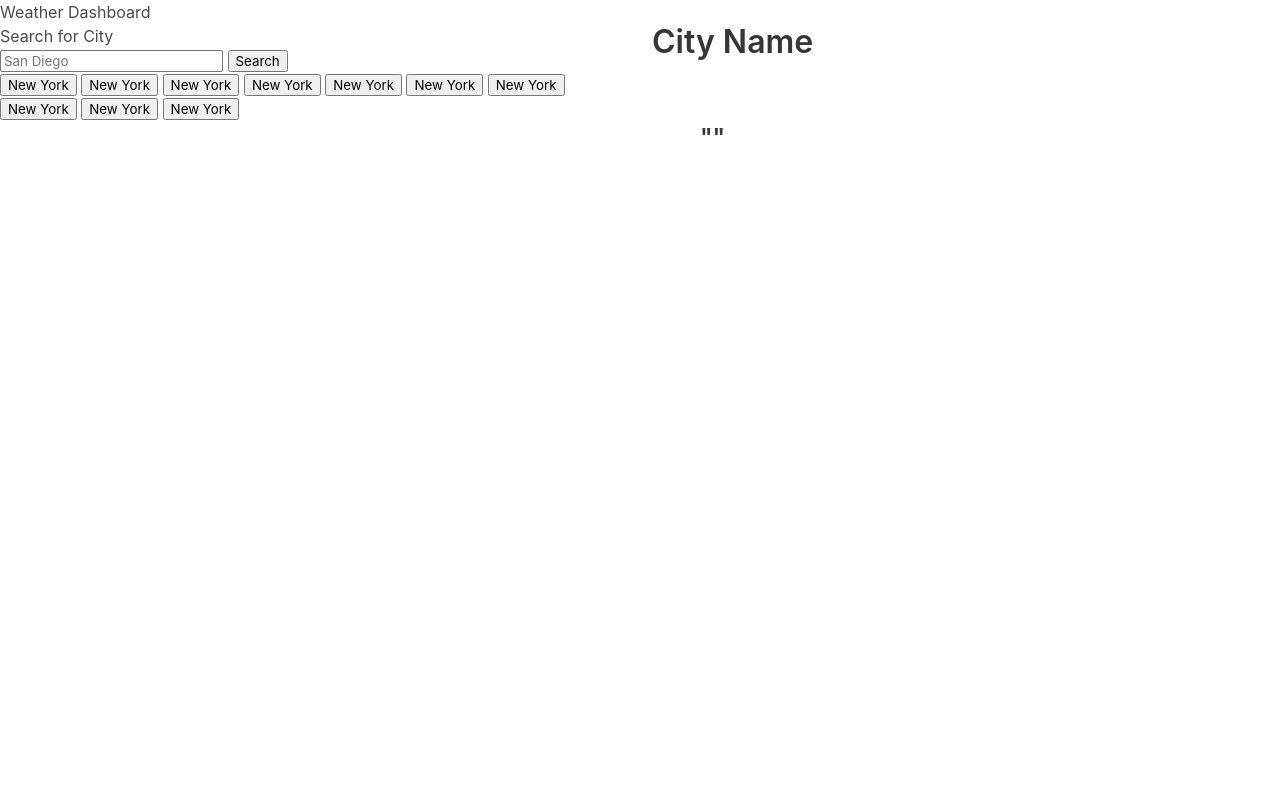
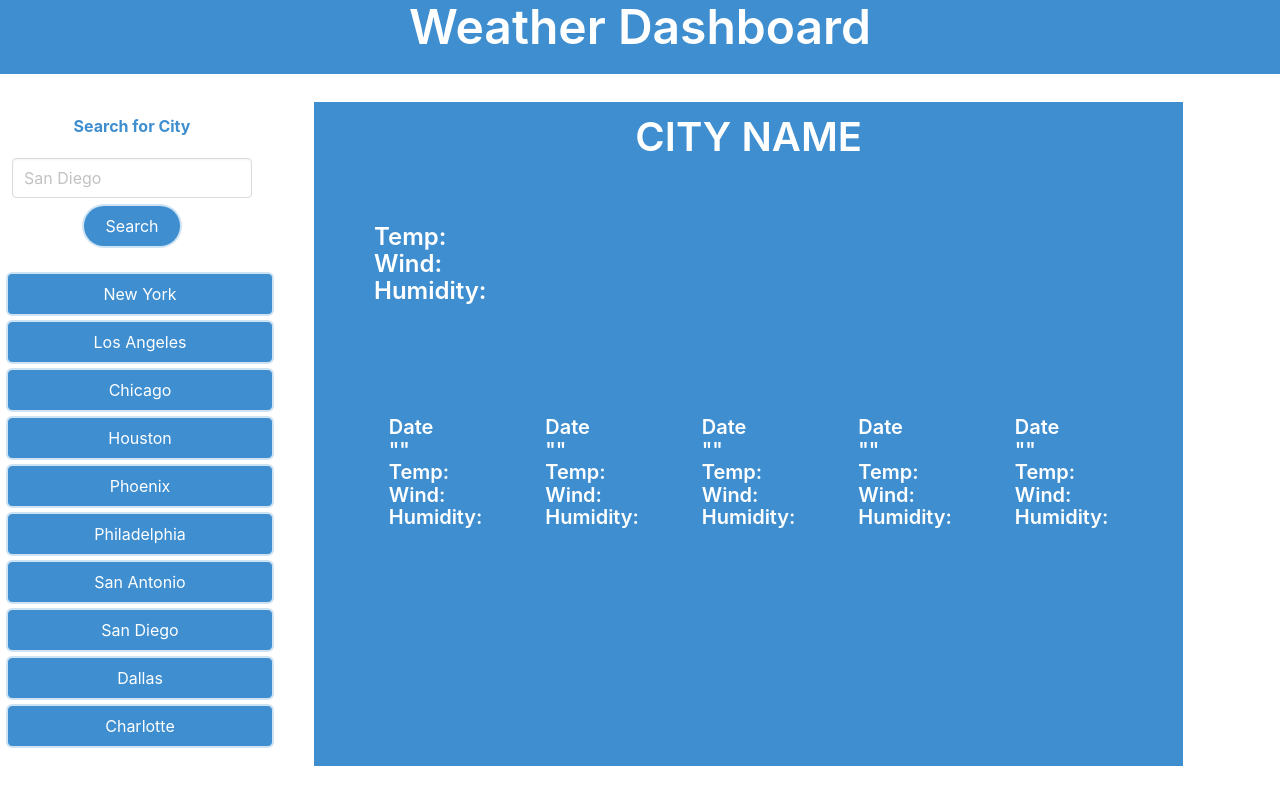
Before and after one commit to kwm0304/Weather-App, a plain HTML site: page index.html in a window 1280 px wide. Drawn offline with nearby package versions, Linux system fonts and the light colour scheme.

Commit message:
done w/ html & css

```diff
--- a/index.html
+++ b/index.html
@@ -8,38 +8,44 @@
     <link rel="stylesheet" href="./style.css">
     <link rel="stylesheet" href="https://cdnjs.cloudflare.com/ajax/libs/font-awesome/6.2.0/css/all.min.css" integrity="sha512-xh6O/CkQoPOWDdYTDqeRdPCVd1SpvCA9XXcUnZS2FmJNp1coAFzvtCN9BmamE+4aHK8yyUHUSCcJHgXloTyT2A==" crossorigin="anonymous" referrerpolicy="no-referrer" />
     <script src="https://code.jquery.com/jquery-3.4.1.min.js"></script>
-    <script src="./script.js" defer></script>
-    <title>Weather-App</title>
+    <script src="./index.js" defer></script>
+    <title>Weather Dashboard</title>
 </head>
 <body>
-    <header>
-        <h1>Weather Dashboard</h1>
+    <header class="hero is-info">
+        <h1 class="title is-1 has-text-centered has-text-white">Weather Dashboard</h1>
     </header>
     <div class="columns">
-        <div class="column">
-            <label>Search for City</label>
-            <form>
-                <input type="text" id="citysearch" placeholder="San Diego">
-                <button id="searchBtn" type="button" >Search</button>
+    <div class="column is-3 searchbar">
+        <div class="field">
+            <label class="label has-text-centered has-text-info">Search for City</label>
+            <div class="control">
+                <form class="p-3">
+                <input id="citysearch" class="input is-index is-outlined" type="text" placeholder="San Diego"/>
+                <div class="has-text-centered">
+                <button id="searchBtn" class="button is-info is-rounded is-focused" type="button">Search</button>
+                </div>
                 </form>
-            <button id="search-history1">New York</button>
-            <button id="search-history1">New York</button>
-            <button id="search-history1">New York</button>
-            <button id="search-history1">New York</button>
-            <button id="search-history1">New York</button>
-            <button id="search-history1">New York</button>
-            <button id="search-history1">New York</button>
-            <button id="search-history1">New York</button>
-            <button id="search-history1">New York</button>
-            <button id="search-history1">New York</button>
+                <button id="search-history1" class="button is-info is-focused is-fullwidth ">New York</button>
+                <button id="search-history2" class="button is-info is-focused is-fullwidth is-outlined">Los Angeles</button>
+                <button id="search-history3" class="button is-info is-focused is-fullwidth is-outlined">Chicago</button>
+                <button id="search-history4" class="button is-info is-focused is-fullwidth is-outlined">Houston</button>
+                <button id="search-history5" class="button is-info is-focused is-fullwidth is-outlined">Phoenix</button>
+                <button id="search-history6" class="button is-info is-focused is-fullwidth is-outlined">Philadelphia</button>
+                <button id="search-history7" class="button is-info is-focused is-fullwidth is-outlined">San Antonio</button>
+                <button id="search-history8" class="button is-info is-focused is-fullwidth is-outlined">San Diego</button>
+                <button id="search-history9" class="button is-info is-focused is-fullwidth is-outlined">Dallas</button>
+                <button id="search-history10" class="button is-info is-focused is-fullwidth is-outlined">Charlotte</button>
             </div>
-        <div id="current-city" class="column">
-            <h1 id="current-city-name" class="title">City Name</h1>
+        </div>
+    </div>
+    <div id="currentcity" class="column is-8 has-background-info">
+
+        <h1 id="current-city-name" class="title is-2 has-text-white has-text-centered">CITY NAME</h1>
         <article class="title is-4 m-6 py-4">
-                <icon>""</icon>
-                <p class="has-text-white">Temp</p>
-                <p class="has-text-white">Wind</p>
-                <p class="has-text-white">Humidity</p>
+        <p id="current-temp" class="has-text-white">Temp:</p>
+        <p id="current-wind" class="has-text-white">Wind:</p>
+        <p id="current-humidity" class="has-text-white">Humidity:</p>
         </article>
         <container class="is-flex is-justify-content-space-evenly">
             <item id="day1" class="title is-5 has-text-white py-6">
@@ -77,8 +83,10 @@
                 <p id="day5wind">Wind:</p>
                 <p id="day5humidity">Humidity:</p>
             </item>
+
             </container>
     </div>
     </div>
+
 </body>
 </html>
--- a/style.css
+++ b/style.css
@@ -0,0 +1,18 @@
+.button {
+    margin: 8px
+}
+
+
+
+.hero {
+    padding-bottom: 20px;
+    margin-bottom: 40px;
+}
+
+.searchbar {
+    padding-right: 50px;
+}
+
+.item {
+    padding: 10px;
+}
```
Lines whose indentation alone changed are shown as unchanged.
